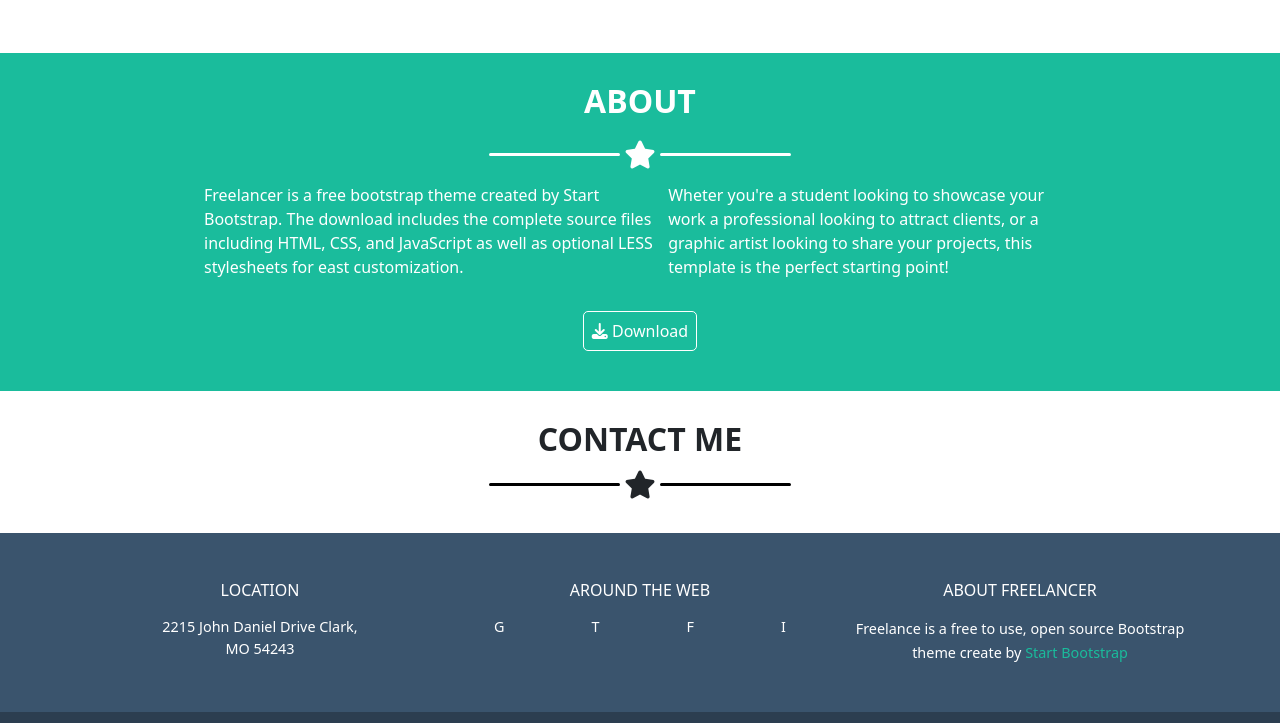
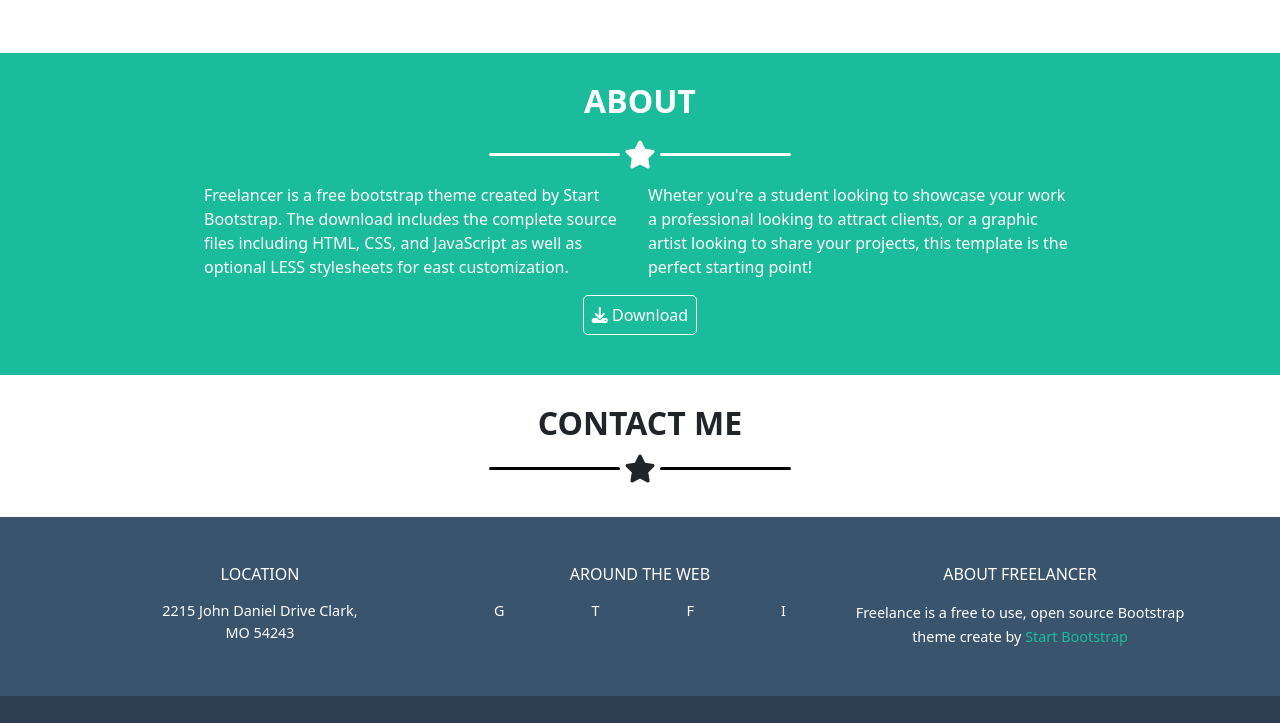
Before and after one commit to LucaCavatassi/html-css-bootstrap-freelancer, a plain HTML site: page index.html in a window 1280 px wide. Shown: the part 1258-1981 px from the top of the page. Drawn offline with nearby package versions, Linux system fonts and the light colour scheme.

Commit message:
fix:about section text now splitted right

```diff
--- a/css/style.css
+++ b/css/style.css
@@ -17,6 +17,7 @@ a {
 
 .ms-smaller-container-bottom {
     width: 70%;
+    max-width: 1100px;
 }
 
 /* star styling */
@@ -61,13 +62,15 @@ a {
 }
 
 /* About */
-.ms-about-bottom {
-    gap: 10px;
-}
-
 .ms-about-download a {
     border: 1px solid white;
     border-radius: 5px;
+}
+
+@media screen and (min-width: 768px) {
+    .ms-about-bottom span {
+        width: calc(100% / 2);
+    }
 }
 
 /* Contact */
@@ -81,7 +84,7 @@ a {
     font-size: 1rem;
 }
 
-.ms-socials a,span {
+.ms-socials a, .ms-socials span {
     font-size: 0.9rem;
 }
 
--- a/index.html
+++ b/index.html
@@ -12,7 +12,6 @@
     <!-- CUSTOM STYLES -->
     <link rel="stylesheet" href="./css/utilities.css">
     <link rel="stylesheet" href="./css/style.css">
-    <link rel="stylesheet" href="./css/mediaquery.css">
 </head>
 <body>
     <!-- HEADER -->
@@ -115,9 +114,9 @@
                                 <span class="ms-line ms-line-white"></span>
                             </div>
                         </div>
-                        <div class="ms-about-bottom d-flex flex-column flex-md-row text-white">
-                            <p>Freelancer is a free bootstrap theme created by Start Bootstrap. The download includes the complete source files including HTML, CSS, and JavaScript as well as optional LESS stylesheets for east customization.</p>
-                            <p>Wheter you're a student looking to showcase your work a professional looking to attract clients, or a graphic artist looking to share your projects, this template is the perfect starting point!</p>
+                        <div class="ms-about-bottom gap-3 d-flex flex-column flex-md-row text-white">
+                            <span>Freelancer is a free bootstrap theme created by Start Bootstrap. The download includes the complete source files including HTML, CSS, and JavaScript as well as optional LESS stylesheets for east customization.</span>
+                            <span>Wheter you're a student looking to showcase your work a professional looking to attract clients, or a graphic artist looking to share your projects, this template is the perfect starting point!</span>
                         </div>
                         <div class="ms-about-download text-white text-center py-4">
                             <a class="p-2" href="#"><i class="fa-solid fa-download"></i> Download</a>
```
